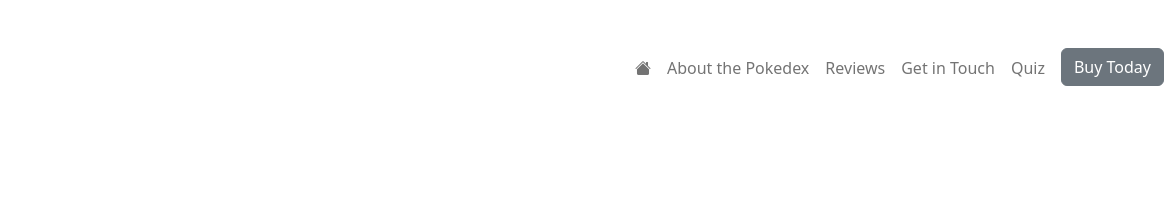
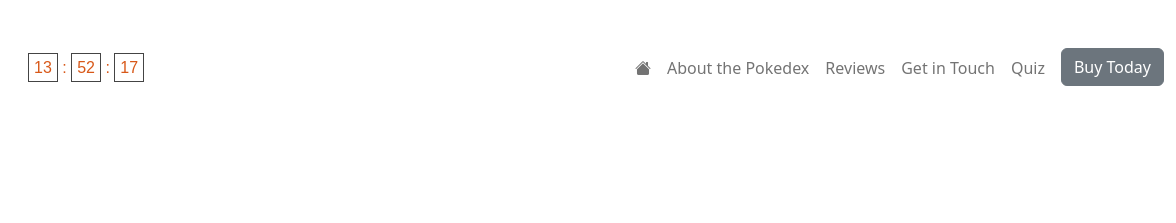
Before and after one commit to danielmason89/product-landing-page, a website: page index.html in a window 1280 px wide. Shown: the top 223 px of the page, 104-1280 px from the left. Drawn offline with nearby package versions, Linux system fonts and the light colour scheme.

Commit message:
implement clock functionality on homepage, refactored css and html structure.

```diff
--- /dev/null
+++ b/clock.js
@@ -0,0 +1,18 @@
+const clock = document.querySelector(".clock");
+
+const tick = () => {
+  const now = new Date();
+  const h = now.getHours();
+  const m = now.getMinutes();
+  const s = now.getSeconds();
+
+  const html = `
+  <span>${h}</span> :
+  <span>${m}</span> :
+  <span>${s}</span>
+  `;
+
+  clock.innerHTML = html;
+};
+
+setInterval(tick, 1000);
--- a/index.html
+++ b/index.html
@@ -26,6 +26,7 @@
             /></span
           >
         </a>
+        <div class="clock"></div>
         <!-- toggle button for nav -->
         <button
           class="navbar-toggler"
@@ -406,4 +407,6 @@
     crossorigin="anonymous"
   ></script>
   <script src="./index.js" ></script>
+  <script src="http://cdn.date-fns.org/v1.9.0/date_fns.min.js"></script>
+  <script src="./clock.js" ></script>
 </html>
--- a/styles.css
+++ b/styles.css
@@ -1,5 +1,18 @@
 section #hero {
   padding: 60px 0;
+}
+
+.clock {
+  font-size: 1em;
+  text-align: center;
+  margin: 20px auto;
+  color: rgba(216, 88, 24);
+  font-family: arial;
+}
+
+.clock span {
+  padding: 5px;
+  border: solid 0.0023em #444;
 }
 
 .pokedex-logo {
```
Also changed, not shown: quiz.html (+5 -1 lines).
